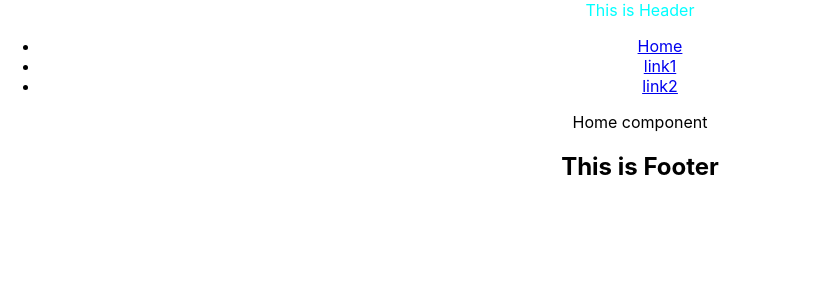
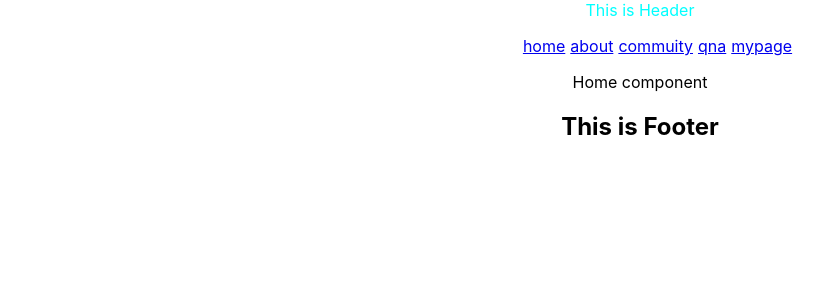
Before and after one commit to osamhack2021/web_ArmyMentoring_TeamName, a React (Create React App) app in the folder frontend/army_mentoring/: page / in a window 1280 px wide. Shown: the top 300 px of the page, without its empty margins (0-831 px from the left). Built offline with nearby package versions, Linux system fonts and the light colour scheme.

Commit message:
[update]: header에 link 추가

```diff
--- a/frontend/army_mentoring/package.json
+++ b/frontend/army_mentoring/package.json
@@ -12,6 +12,8 @@
     "react-dom": "^17.0.2",
     "react-router-dom": "^5.3.0",
     "react-scripts": "^4.0.3",
+    "sass": "^1.41.1",
+    "sass-loader": "^12.1.0",
     "styled-components": "^5.3.1",
     "web-vitals": "^1.0.1"
   },
--- a/frontend/army_mentoring/src/components/Header/Header.js
+++ b/frontend/army_mentoring/src/components/Header/Header.js
@@ -1,10 +1,20 @@
 import './Header.scss';
+import { Link} from "react-router-dom";
 import React from 'react';
 
 function Header(){
         return(
             <div>
                 <header className='header2'>This is Header</header>
+                <ul>
+                    <li> <Link to="/">home</Link></li>
+                    <li> <Link to="/about">about</Link></li>
+                    <li> <Link to="/community">commuity</Link></li>
+                    <li> <Link to="/qna">qna</Link></li>
+                    <li> <Link to="/mypage">mypage</Link></li>
+
+                </ul>
+
             </div>
         );
 
--- a/frontend/army_mentoring/src/components/Header/Header.scss
+++ b/frontend/army_mentoring/src/components/Header/Header.scss
@@ -3,3 +3,11 @@ $base-color:aqua;
     color:$base-color;
     text-decoration: $base-color;
 }
+ul {
+
+  }
+li{
+
+    display: inline-block;
+    margin-right: 5px;
+}
--- a/frontend/army_mentoring/src/components/Router.js
+++ b/frontend/army_mentoring/src/components/Router.js
@@ -1,5 +1,4 @@
 import React from "react";
-import { HashRouter} from "react-router-dom";
 import Header from "./Header/Header";
 import Footer from "./Footer/Footer";
 
@@ -8,28 +7,17 @@ import { BrowserRouter, Route, Switch, Link } from "react-router-dom";
 
 export default () => (
 
-    <HashRouter>
+    <BrowserRouter>
         <Header />
-        <BrowserRouter>
-        <ul>
-          <li>
-            <Link to="/">Home</Link>
-          </li>
-          <li>
-            <Link to="/link1">link1</Link>
-          </li>
-          <li>
-            <Link to="/link2">link2</Link>
-          </li>
-        </ul>
         <Switch>
           <Route path="/" exact component={Home}></Route>
-          <Route path="/link1" component={link1}></Route>
-          <Route path="/link2" component={link2}></Route>
+          <Route path="/about" component={about}></Route>
+          <Route path="/community" component={community}></Route>
+          <Route path="/qna" component={qna}></Route>
+          <Route path="/mypage" component={mypage}></Route>
         </Switch>
-      </BrowserRouter>
         <Footer />
-    </HashRouter>
+    </BrowserRouter>
 
   );
 
@@ -37,10 +25,16 @@ export default () => (
     return <div>Home component</div>;
   }
 
-  function link1() {
-    return <div>1 component</div>;
+  function about() {
+    return <div>about</div>;
   }
 
-  function link2() {
-    return <div>2 component</div>;
+  function community() {
+    return <div>community</div>;
   }
+  function qna() {
+    return <div>qna</div>;
+  }
+  function mypage() {
+    return <div>mypage</div>;
+  }
```
Also changed, not shown: 1 other file (tests, documents, lock files or other folders).
